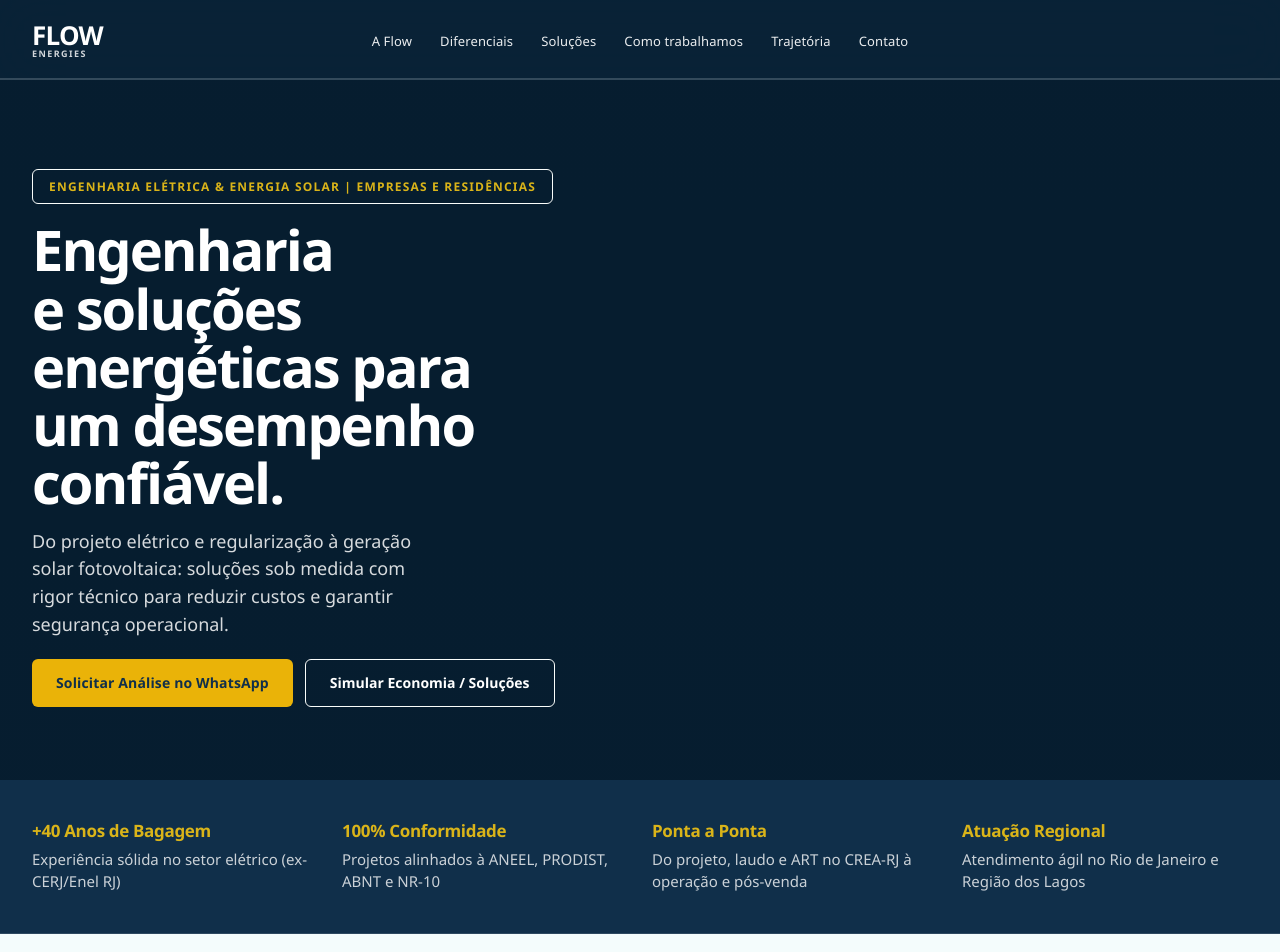
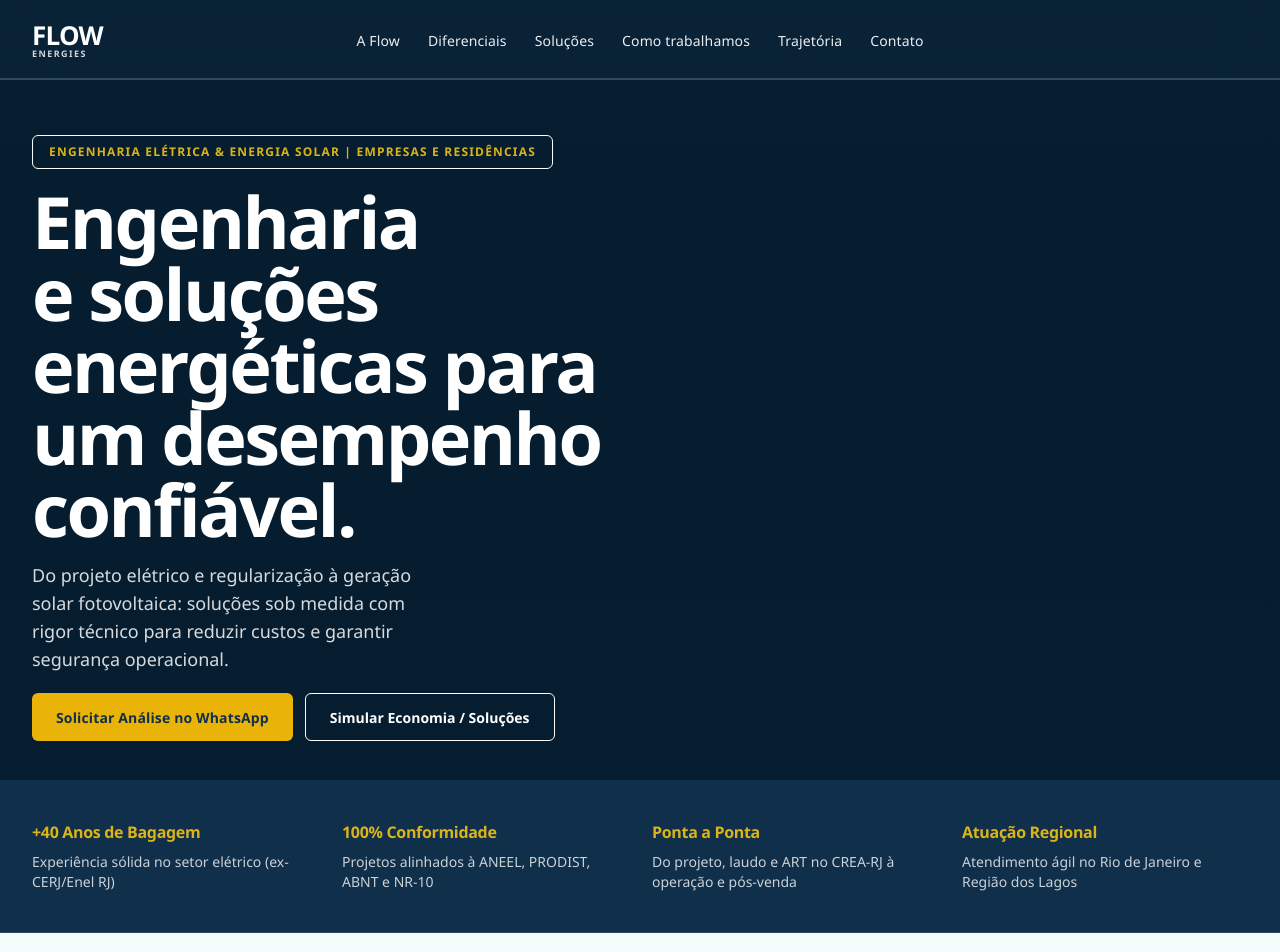
Before and after one commit to beAndrade/flow-site, an Angular app: page / in a window 1280 px wide. Shown: the top 952 px of the page. Built offline with nearby package versions, Linux system fonts and the light colour scheme.

Commit message:
feat(flow): implementa escala tipográfica EGP (Design System V1 — Fase C)

```diff
--- a/src/app/features/home/home.component.scss
+++ b/src/app/features/home/home.component.scss
@@ -95,10 +95,10 @@
   border: 1px solid #fafdfb;
   border-radius: var(--radius-sm);
   color: var(--color-brand-yellow);
-  font-size: 0.6875rem;
+  font-size: var(--text-eyebrow);
   font-weight: var(--font-weight-bold);
   letter-spacing: 0.08em;
-  line-height: 1.45;
+  line-height: var(--leading-xs);
   text-transform: uppercase;
 }
 
@@ -106,10 +106,10 @@
   margin: 0;
   max-width: 18ch;
   color: var(--color-white);
-  font-size: clamp(2rem, 5.75vw, 3.5rem);
-  font-weight: var(--font-weight-extrabold);
+  font-size: var(--text-display);
+  font-weight: var(--font-weight-black);
   letter-spacing: -0.035em;
-  line-height: 1.04;
+  line-height: var(--leading-display);
   text-wrap: balance;
 }
 
@@ -117,8 +117,8 @@
   margin: 0;
   max-width: 42ch;
   color: rgb(255 255 255 / 84%);
-  font-size: clamp(1.0625rem, 1.5vw, 1.125rem);
-  line-height: 1.55;
+  font-size: var(--text-base);
+  line-height: var(--leading-base);
 }
 
 .hero__actions {
@@ -142,7 +142,7 @@
   background: #eab308;
   color: var(--color-brand-navy);
   font: inherit;
-  font-size: 0.8125rem;
+  font-size: var(--text-cta);
   font-weight: var(--font-weight-bold);
   letter-spacing: 0.01em;
   text-decoration: none;
@@ -172,7 +172,7 @@
   border-radius: var(--radius-sm);
   background: transparent;
   color: var(--color-white);
-  font-size: 0.875rem;
+  font-size: var(--text-cta);
   font-weight: var(--font-weight-semibold);
   text-decoration: none;
   transition:
@@ -184,6 +184,13 @@
   border-color: #fafdfb;
   background: rgb(250 253 251 / 8%);
   color: var(--color-white);
+}
+
+@include bp-up(sm) {
+  .hero__support {
+    font-size: var(--text-lg);
+    line-height: var(--leading-lg);
+  }
 }
 
 @include bp-up(md) {
@@ -214,16 +221,11 @@
   }
 
   .hero__eyebrow {
-    font-size: 0.75rem;
     letter-spacing: 0.1em;
   }
 
   .hero h1 {
     max-width: 16ch;
-  }
-
-  .hero__cta {
-    font-size: 0.875rem;
   }
 }
 
@@ -261,10 +263,11 @@
   padding-inline: var(--container-padding-mobile);
 }
 
-.home-section h2 {
+/* Exclude .contact: globals own .contact__panel h2 (incl. 4xl @md); encapsulation would otherwise win. */
+.home-section:not(.contact) h2 {
   margin: 0;
-  font-size: 1.75rem;
-  line-height: 1.2;
+  font-size: var(--text-h2);
+  line-height: var(--leading-3xl);
 }
 
 .home-section h3,
@@ -274,8 +277,8 @@
 
 .home-section h3 {
   margin: var(--space-10) 0 var(--space-3);
-  font-size: 1.25rem;
-  line-height: 1.3;
+  font-size: var(--text-h3);
+  line-height: var(--leading-xl);
 }
 
 @include bp-up(md) {
@@ -329,9 +332,10 @@
 .solution-card__badge {
   margin: 0;
   color: var(--color-brand-navy);
-  font-size: 0.6875rem;
+  font-size: var(--text-eyebrow);
   font-weight: var(--font-weight-bold);
   letter-spacing: 0.08em;
+  line-height: var(--leading-xs);
   text-transform: uppercase;
 }
 
@@ -343,24 +347,25 @@
 
 .solution-card h3 {
   color: var(--color-brand-navy);
-  font-size: 1.1875rem;
-  line-height: 1.25;
+  font-size: var(--text-h3);
+  line-height: var(--leading-xl);
 }
 
 .solution-card--featured h3 {
-  font-size: 1.375rem;
+  font-size: var(--text-2xl);
+  line-height: var(--leading-2xl);
 }
 
 .solution-card p {
   color: var(--color-text-secondary);
-  font-size: 0.9375rem;
-  line-height: 1.5;
+  font-size: var(--text-body-sm);
+  line-height: var(--leading-sm);
 }
 
 .solution-card__link {
   margin-top: var(--space-2);
   color: var(--color-brand-blue);
-  font-size: 0.875rem;
+  font-size: var(--text-cta);
   font-weight: var(--font-weight-semibold);
   text-decoration: none;
 }
@@ -403,7 +408,7 @@
 .solutions-cta__secondary {
   margin: 0;
   color: var(--color-brand-navy);
-  font-size: 0.875rem;
+  font-size: var(--text-cta);
   font-weight: var(--font-weight-semibold);
   text-decoration: underline;
   text-underline-offset: 0.2em;
@@ -415,14 +420,14 @@
 
 .home-section p {
   margin: 0 0 var(--space-4);
-  line-height: var(--leading-body);
+  line-height: var(--leading-base);
 }
 
 .home-section__lead {
   margin-top: var(--space-6);
-  font-size: 1.25rem;
+  font-size: var(--text-xl);
   font-weight: var(--font-weight-semibold);
-  line-height: 1.35;
+  line-height: var(--leading-xl);
 }
 
 .home-section__motto {
--- a/src/app/layout/footer/footer.component.scss
+++ b/src/app/layout/footer/footer.component.scss
@@ -36,7 +36,7 @@
 
 .mark__flow {
   font-size: 1.375rem;
-  font-weight: var(--font-weight-extrabold);
+  font-weight: var(--font-weight-black);
   letter-spacing: -0.03em;
 }
 
@@ -51,8 +51,8 @@
   margin: 0;
   max-width: 36rem;
   color: var(--color-brand-navy);
-  font-size: 0.875rem;
-  line-height: 1.5;
+  font-size: var(--text-small);
+  line-height: var(--leading-sm);
 }
 
 .site-footer__top {
@@ -60,7 +60,7 @@
   align-items: center;
   gap: var(--space-3);
   color: var(--color-brand-navy);
-  font-size: 0.875rem;
+  font-size: var(--text-small);
   font-weight: var(--font-weight-semibold);
   text-decoration: none;
 }
--- a/src/app/layout/header/header.component.scss
+++ b/src/app/layout/header/header.component.scss
@@ -113,7 +113,7 @@
 
 .mark__flow {
   font-size: 1.375rem;
-  font-weight: var(--font-weight-extrabold);
+  font-weight: var(--font-weight-black);
   letter-spacing: -0.03em;
 }
 
@@ -149,7 +149,7 @@
 
 .site-nav a {
   color: var(--color-brand-navy);
-  font-size: 0.8125rem;
+  font-size: var(--text-nav);
   font-weight: var(--font-weight-medium);
   text-decoration: none;
 }
@@ -169,7 +169,7 @@
   background: var(--color-brand-blue);
   color: var(--color-white);
   font: inherit;
-  font-size: 0.8125rem;
+  font-size: var(--text-cta);
   font-weight: var(--font-weight-bold);
   text-decoration: none;
   cursor: pointer;
@@ -178,7 +178,7 @@
 .site-nav a.header-cta,
 .site-nav a.header-cta:hover {
   color: var(--color-white);
-  font-size: 0.8125rem;
+  font-size: var(--text-cta);
   font-weight: var(--font-weight-bold);
   text-decoration: none;
 }
@@ -192,7 +192,7 @@
   background: transparent;
   color: var(--color-white);
   font: inherit;
-  font-size: 0.6875rem;
+  font-size: var(--text-label);
   font-weight: var(--font-weight-bold);
   letter-spacing: 0.08em;
   cursor: pointer;
--- a/src/styles/_globals.scss
+++ b/src/styles/_globals.scss
@@ -91,17 +91,17 @@ body {
 .trust-bar__title {
   margin: 0 0 var(--space-2);
   color: var(--color-brand-yellow);
-  font-size: 1.0625rem;
+  font-size: var(--text-base);
   font-weight: var(--font-weight-bold);
   letter-spacing: -0.02em;
-  line-height: 1.25;
+  line-height: var(--leading-base);
 }
 
 .trust-bar__desc {
   margin: 0;
   color: rgb(255 255 255 / 78%);
-  font-size: 0.9375rem;
-  line-height: 1.45;
+  font-size: var(--text-body-sm);
+  line-height: var(--leading-sm);
 }
 
 @include bp-up(md) {
@@ -143,10 +143,10 @@ body {
 .contact__eyebrow {
   margin: 0;
   color: var(--color-brand-yellow);
-  font-size: 0.6875rem;
+  font-size: var(--text-eyebrow);
   font-weight: var(--font-weight-bold);
   letter-spacing: 0.08em;
-  line-height: 1.4;
+  line-height: var(--leading-xs);
   text-transform: uppercase;
 }
 
@@ -154,18 +154,18 @@ body {
   margin: 0;
   max-width: none;
   color: var(--color-white);
-  font-size: 1.75rem;
-  font-weight: var(--font-weight-extrabold);
+  font-size: var(--text-h2);
+  font-weight: var(--font-weight-black);
   letter-spacing: -0.02em;
-  line-height: 1.15;
+  line-height: var(--leading-3xl);
 }
 
 .contact__support {
   margin: 0;
   max-width: 36rem;
   color: rgb(255 255 255 / 80%);
-  font-size: 1rem;
-  line-height: 1.5;
+  font-size: var(--text-base);
+  line-height: var(--leading-base);
 }
 
 .contact__actions {
@@ -186,7 +186,7 @@ body {
   background: var(--color-brand-yellow);
   color: var(--color-brand-navy);
   font: inherit;
-  font-size: 0.8125rem;
+  font-size: var(--text-cta);
   font-weight: var(--font-weight-bold);
   text-decoration: none;
   cursor: pointer;
@@ -206,7 +206,7 @@ body {
   background: transparent;
   color: var(--color-white);
   font: inherit;
-  font-size: 0.8125rem;
+  font-size: var(--text-cta);
   font-weight: var(--font-weight-bold);
   text-decoration: none;
   cursor: pointer;
@@ -237,10 +237,10 @@ body {
   margin: 0 0 var(--space-2);
   max-width: none;
   color: var(--color-brand-navy);
-  font-size: 0.75rem;
+  font-size: var(--text-label);
   font-weight: var(--font-weight-bold);
   letter-spacing: 0.06em;
-  line-height: 1.35;
+  line-height: var(--leading-xs);
   text-transform: uppercase;
 }
 
@@ -248,8 +248,8 @@ body {
   margin: 0;
   max-width: none;
   color: var(--color-brand-navy);
-  font-size: 1rem;
-  line-height: 1.45;
+  font-size: var(--text-base);
+  line-height: var(--leading-base);
 }
 
 .contact-card__value a {
@@ -274,7 +274,8 @@ body {
   }
 
   .contact__panel h2 {
-    font-size: 2rem;
+    font-size: var(--text-4xl);
+    line-height: var(--leading-4xl);
   }
 
   .contact__cards {
--- a/src/styles/_tokens.scss
+++ b/src/styles/_tokens.scss
@@ -24,24 +24,57 @@
   --color-action-dark: var(--color-brand-navy);
 
   --font-family: "Segoe UI", system-ui, -apple-system, BlinkMacSystemFont, sans-serif;
-  --font-weight-regular: 400;
+
+  /* EGP weights. Segoe UI has no native 500 face — medium falls back ~400 (approved). */
+  --font-weight-normal: 400;
   --font-weight-medium: 500;
   --font-weight-semibold: 600;
   --font-weight-bold: 700;
-  --font-weight-extrabold: 800;
+  --font-weight-black: 900;
+  --font-weight-regular: var(--font-weight-normal);
+  --font-weight-extrabold: var(--font-weight-black);
 
-  --text-display: clamp(2.5rem, 6vw, 4.5rem);
-  --text-h2: 1.75rem;
-  --text-h3: 1.25rem;
-  --text-eyebrow: 0.6875rem;
-  --text-body: 1.0625rem;
-  --text-body-sm: 0.9375rem;
-  --text-small: 0.875rem;
-  --text-label: 0.75rem;
+  /* EGP size primitives (immutable scale). */
+  --text-xs: 0.75rem;
+  --text-sm: 0.875rem;
+  --text-base: 1rem;
+  --text-lg: 1.125rem;
+  --text-xl: 1.25rem;
+  --text-2xl: 1.5rem;
+  --text-3xl: 1.875rem;
+  --text-4xl: 2.25rem;
+  --text-5xl: 3rem;
+  --text-6xl: 3.75rem;
+  --text-7xl: 4.5rem;
 
-  --leading-display: 1.08;
-  --leading-body: 1.55;
-  --leading-small: 1.45;
+  /* EGP leading primitives (paired with sizes). */
+  --leading-xs: calc(1 / 0.75);
+  --leading-sm: calc(1.25 / 0.875);
+  --leading-base: 1.5;
+  --leading-lg: calc(1.75 / 1.125);
+  --leading-xl: calc(1.75 / 1.25);
+  --leading-2xl: calc(2 / 1.5);
+  --leading-3xl: 1.2;
+  --leading-4xl: calc(2.5 / 2.25);
+  --leading-5xl: 1;
+  --leading-6xl: 1;
+  --leading-7xl: 1;
+
+  /* Flow semantic aliases → single EGP scale. */
+  --text-body: var(--text-base);
+  --text-body-sm: var(--text-sm);
+  --text-small: var(--text-sm);
+  --text-body-lg: var(--text-lg);
+  --text-label: var(--text-xs);
+  --text-eyebrow: var(--text-xs);
+  --text-h3: var(--text-xl);
+  --text-h2: var(--text-3xl);
+  --text-cta: var(--text-sm);
+  --text-nav: var(--text-sm);
+
+  /* Display / Hero: stepped at sm/lg in _typography.scss — no clamp. */
+  --text-display: var(--text-4xl);
+  --leading-display: var(--leading-4xl);
 
   --space-1: 4px;
   --space-2: 8px;
--- a/src/styles/_typography.scss
+++ b/src/styles/_typography.scss
@@ -1,8 +1,10 @@
+@use "breakpoints" as *;
+
 body {
   font-family: var(--font-family);
   font-size: var(--text-body);
-  font-weight: var(--font-weight-regular);
-  line-height: var(--leading-body);
+  font-weight: var(--font-weight-normal);
+  line-height: var(--leading-base);
   color: var(--color-text-primary);
 }
 
@@ -16,7 +18,7 @@ h3 {
 
 h1 {
   font-size: var(--text-display);
-  font-weight: var(--font-weight-extrabold);
+  font-weight: var(--font-weight-black);
   line-height: var(--leading-display);
   color: var(--color-brand-navy);
 }
@@ -24,3 +26,18 @@ h1 {
 p {
   text-wrap: pretty;
 }
+
+/* Hero / display stepped contract: 4xl → 6xl@sm → 7xl@lg (geometry stays md/lg). */
+@include bp-up(sm) {
+  :root {
+    --text-display: var(--text-6xl);
+    --leading-display: var(--leading-6xl);
+  }
+}
+
+@include bp-up(lg) {
+  :root {
+    --text-display: var(--text-7xl);
+    --leading-display: var(--leading-7xl);
+  }
+}
```
